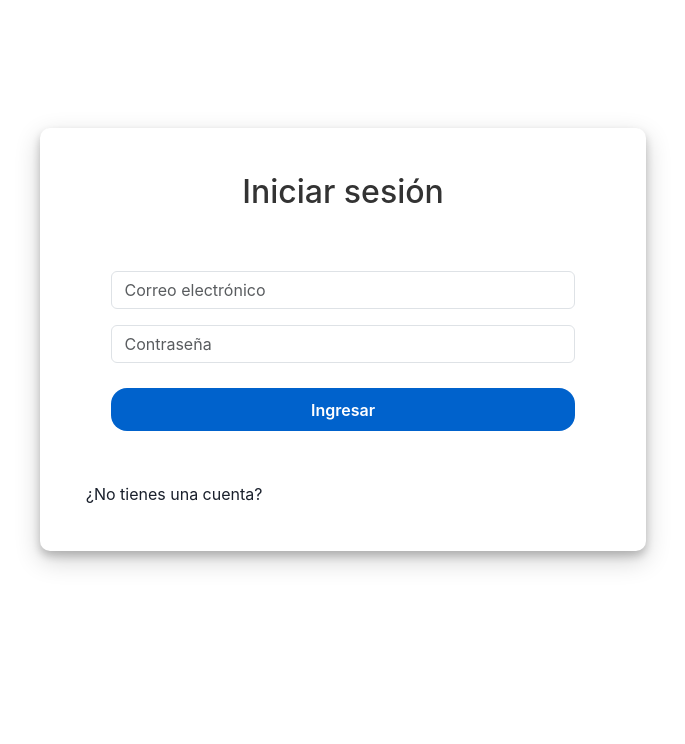
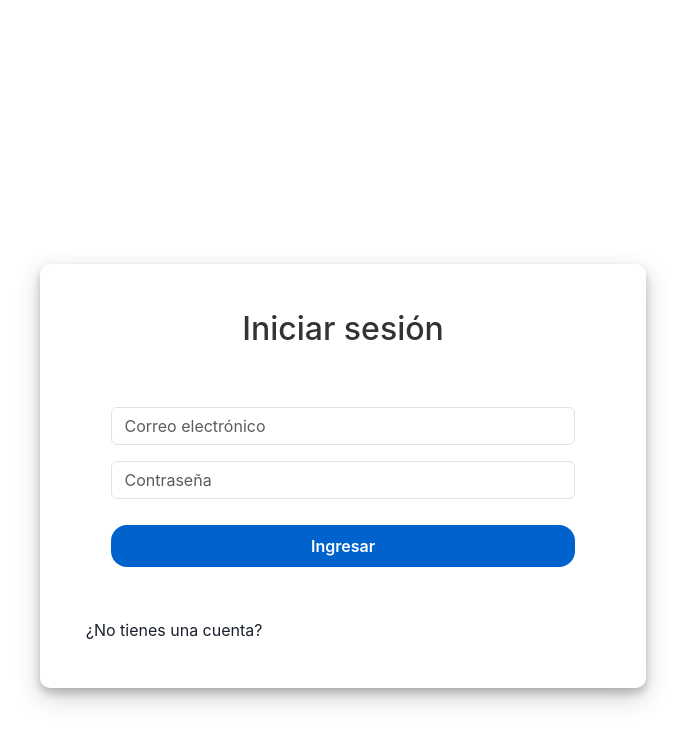
Before and after one commit to StefanoP21/calendar-app, a React (Vite) app: page /auth/login in a window 1280 px wide. Shown: the top 744 px of the page, without its empty margins (297-982 px from the left). Built offline with nearby package versions, Linux system fonts and the light colour scheme.

Commit message:
update(src/auth/pages/styles.css): Diseño de los formularios

```diff
--- a/src/auth/pages/styles.css
+++ b/src/auth/pages/styles.css
@@ -10,6 +10,7 @@
   box-shadow: 0 5px 8px 0 rgba(0, 0, 0, 0.2), 0 9px 26px 0 rgba(0, 0, 0, 0.19);
   padding: 5%;
   background: #fff;
+  margin: 15% 0;
 }
 
 .login-form-1 h3 {
```
